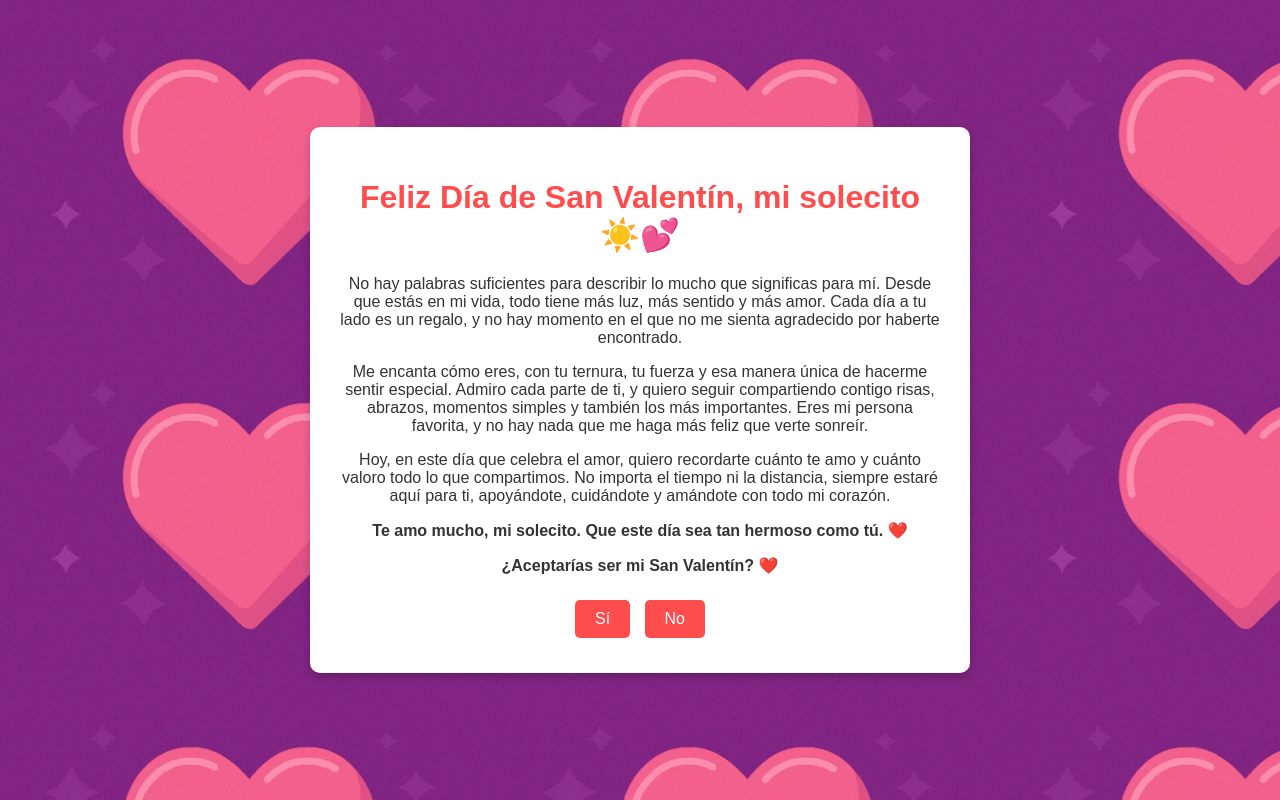
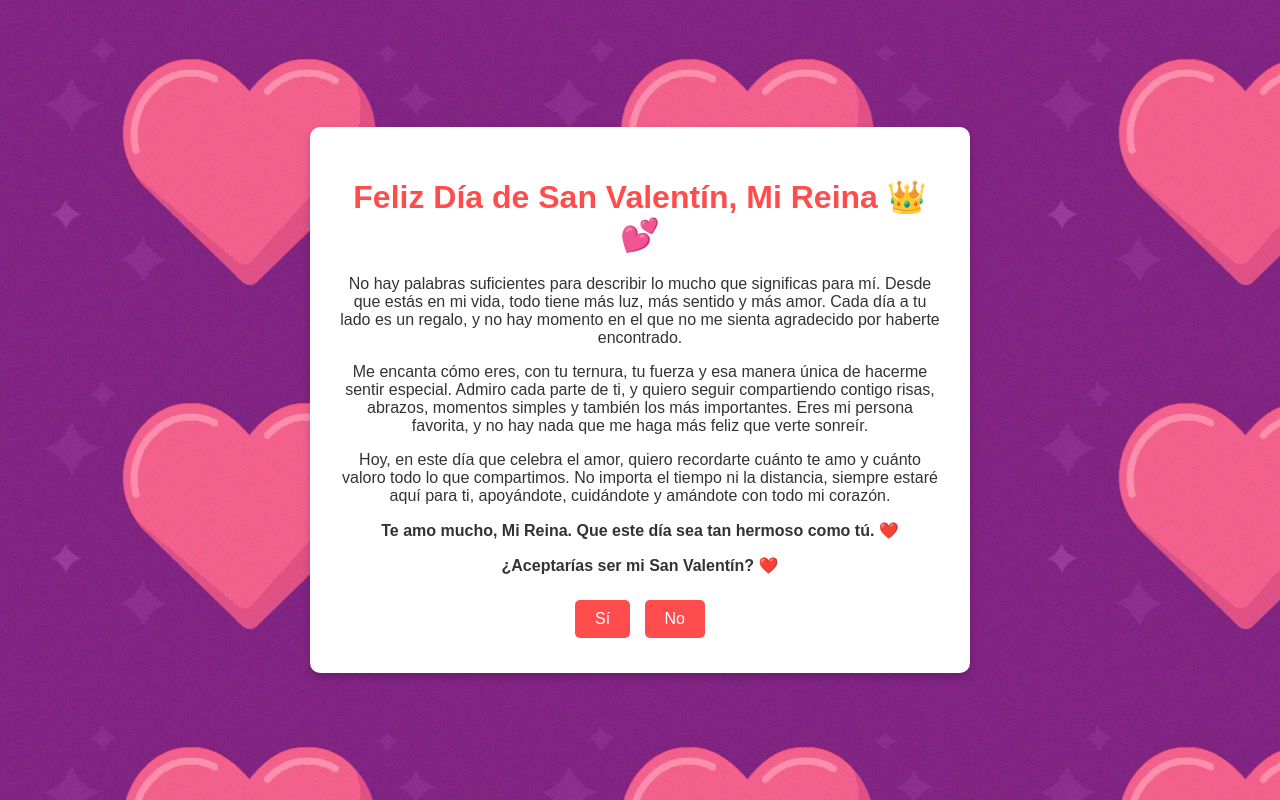
Before and after one commit to sbor301/Sanvalentin, a plain HTML site: page index.html in a window 1280 px wide. Drawn offline with Linux system fonts and the light colour scheme.

Commit message:
Update index.html

```diff
--- a/index.html
+++ b/index.html
@@ -9,11 +9,11 @@
 </head>
 <body class="body1">
     <div class="container">
-        <h1>Feliz Día de San Valentín, mi solecito ☀️💕</h1>
+        <h1>Feliz Día de San Valentín, Mi Reina 👑💕</h1>
         <p>No hay palabras suficientes para describir lo mucho que significas para mí. Desde que estás en mi vida, todo tiene más luz, más sentido y más amor. Cada día a tu lado es un regalo, y no hay momento en el que no me sienta agradecido por haberte encontrado.</p>
         <p>Me encanta cómo eres, con tu ternura, tu fuerza y esa manera única de hacerme sentir especial. Admiro cada parte de ti, y quiero seguir compartiendo contigo risas, abrazos, momentos simples y también los más importantes. Eres mi persona favorita, y no hay nada que me haga más feliz que verte sonreír.</p>
         <p>Hoy, en este día que celebra el amor, quiero recordarte cuánto te amo y cuánto valoro todo lo que compartimos. No importa el tiempo ni la distancia, siempre estaré aquí para ti, apoyándote, cuidándote y amándote con todo mi corazón.</p>
-        <p><strong>Te amo mucho, mi solecito. Que este día sea tan hermoso como tú. ❤️</strong></p>
+        <p><strong>Te amo mucho, Mi Reina. Que este día sea tan hermoso como tú. ❤️</strong></p>
         <p><strong>¿Aceptarías ser mi San Valentín? ❤️</strong></p>
         <div class="buttons">
             <button onclick="window.location.href='felicidades.html'">Sí</button>  <button id="botonNo" onmouseover="moverBoton()">No</button>
```
